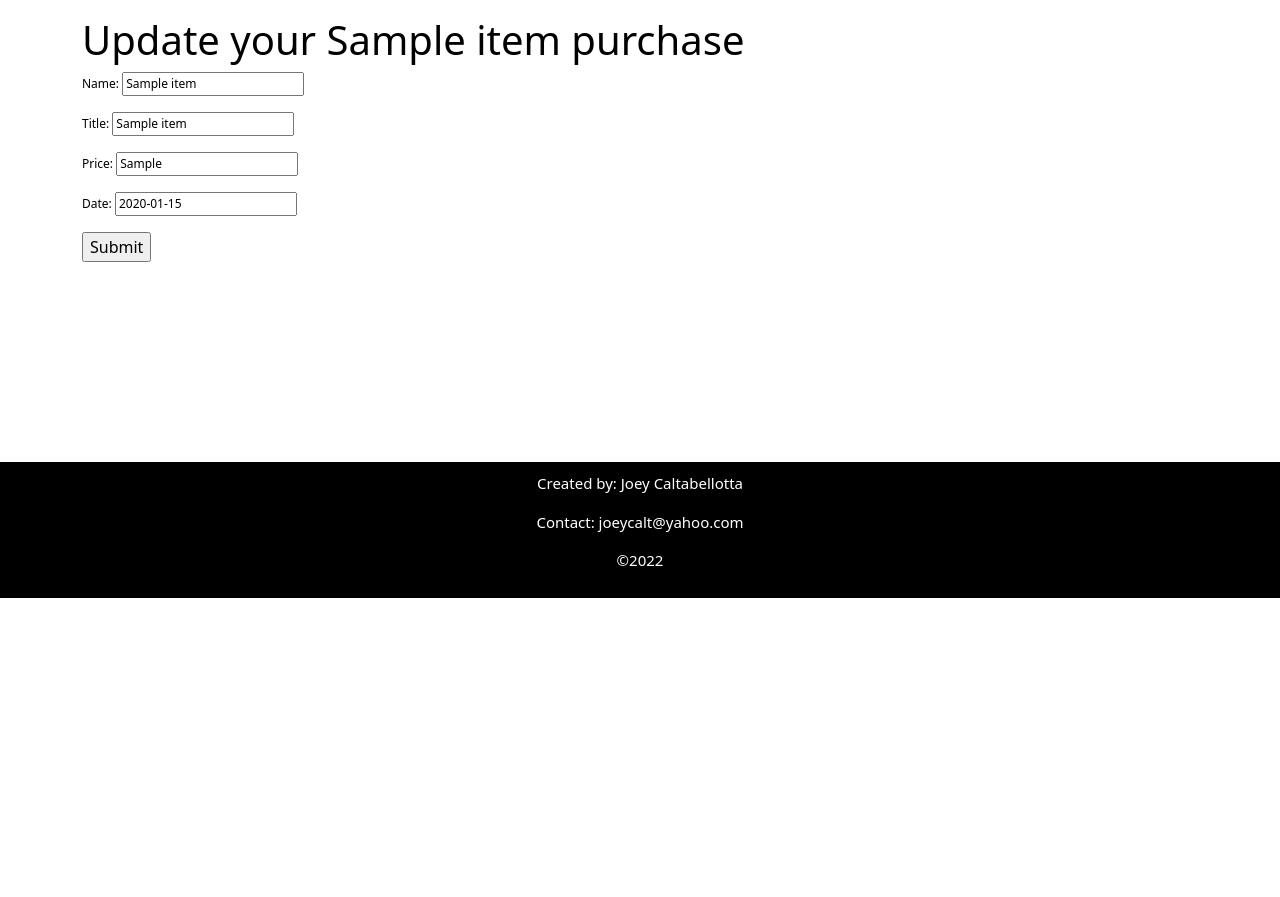
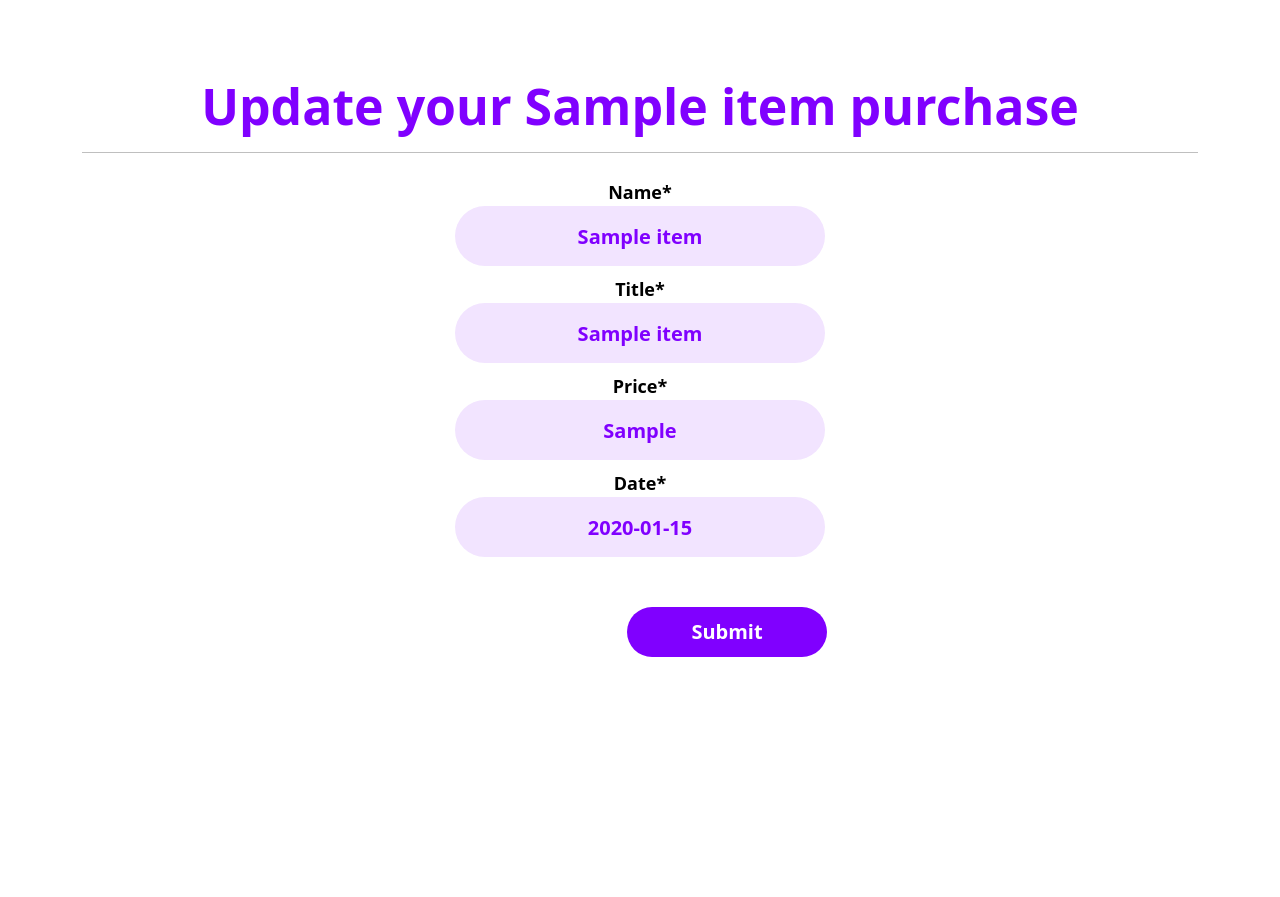
Before and after one commit to joeycalt/myBudget, a Django app: page /budget/1/item/1/update/ in a window 1280 px wide. Shown: the part 108-1005 px from the top of the page. Before the commit the page ends 706 px from the top, so only its background shows below. Run offline with Django 4.2, Linux system fonts and the light colour scheme; a user stored in the database is signed in; tables that the repository leaves empty hold one stand-in row (values such as "Sample post"); some libraries are stand-ins or nearby versions.

Commit message:
styled all pages for when user is logged in, will do styling for when there is no user

```diff
--- a/main_app/static/styles/main.css
+++ b/main_app/static/styles/main.css
@@ -86,7 +86,6 @@ a.navbar-link {
 .position-sticky.navbar-expand-lg {
     display: inline;
     position: -webkit-sticky;
-    position: sticky;
     top: 0;
     z-index: 1;
 }
@@ -150,6 +149,7 @@ input.search.rounded-pill {
 .detail-amount {
     font-size: 60px;
     color: #8000FF;
+    font-weight: 800;
 }
 
 .detail-spent {
@@ -475,6 +475,7 @@ li {
     background-color: #f2e4ff;
     color: #8000FF;
     font-weight: 700;
+    text-align: center;
 }
 
 #id_password2 {
@@ -485,6 +486,7 @@ li {
     background-color: #f2e4ff;
     color: #8000FF;
     font-weight: 700;
+    text-align: center;
 }
 
 #id_username {
@@ -495,6 +497,7 @@ li {
     background-color: #f2e4ff;
     color: #8000FF;
     font-weight: 700;
+    text-align: center;
 }
 
 #id_password {
@@ -505,6 +508,7 @@ li {
     background-color: #f2e4ff;
     color: #8000FF;
     font-weight: 700;
+    text-align: center;
 }
 
 button.signup-button.rounded-pill {
@@ -516,3 +520,145 @@ button.signup-button.rounded-pill {
     margin-top: 30px;
     font-size: 30px;
 }
+
+#id_amount {
+    border-radius: 40px;
+    height: 60px;
+    width: 370px;
+    border: none;
+    background-color: #f2e4ff;
+    color: #8000FF;
+    font-weight: 700;
+    text-align: center;
+}
+
+#id_month {
+    border-radius: 40px;
+    height: 60px;
+    width: 370px;
+    border: none;
+    background-color: #f2e4ff;
+    color: #8000FF;
+    font-weight: 700;
+    text-align: center;
+}
+
+.form.rounded-pill {
+    width: 200px!important;
+    background: #8000FF!important;
+    color: white;
+    border: none;
+    margin-left: 545px;
+}
+
+.form-inputs {
+    text-align: center;
+    margin-top: 70px;
+    font-weight: 800;
+    font-size: 18px;
+}
+
+.form-title {
+    text-align: center;
+    padding-top: 70px;
+    font-size: 50px;
+    color: #8000FF;
+    font-weight: 600;
+}
+
+.button.is-danger {
+    border-radius: 80px;
+    width: 150px;
+    background: red!important;
+    color: white;
+    border: none;
+    font-size: 20px;
+}
+
+div.buttons {
+    text-align: center;
+    margin-top: 120px;
+    padding-bottom: 250px;
+}
+
+.title.pt-5 {
+    color: black;
+    font-weight: 600;
+    font-size: 28px;
+    text-align: center;
+    margin-top: 100px;
+}
+
+#id_name {
+    border-radius: 40px;
+    height: 60px;
+    width: 370px;
+    border: none;
+    background-color: #f2e4ff;
+    color: #8000FF;
+    font-weight: 700;
+    text-align: center;
+    font-size: 20px;
+}
+
+#id_title {
+    border-radius: 40px;
+    height: 60px;
+    width: 370px;
+    border: none;
+    background-color: #f2e4ff;
+    color: #8000FF;
+    font-weight: 700;
+    text-align: center;
+    font-size: 20px;
+}
+
+#id_price {
+    border-radius: 40px;
+    height: 60px;
+    width: 370px;
+    border: none;
+    background-color: #f2e4ff;
+    color: #8000FF;
+    font-weight: 700;
+    text-align: center;
+    font-size: 20px;
+}
+
+#id_date {
+    border-radius: 40px;
+    height: 60px;
+    width: 370px;
+    border: none;
+    background-color: #f2e4ff;
+    color: #8000FF;
+    font-weight: 700;
+    text-align: center;
+    font-size: 20px;
+}
+
+.update-form {
+    text-align: center;
+    padding-top: 10px;
+}
+
+.pt-3 {
+    text-align: center;
+    margin-top: 60px;
+    font-size: 50px;
+    color: #8000FF;
+    font-weight: 600;
+}
+
+.edit.rounded-pill {
+    width: 200px!important;
+    background: #8000FF!important;
+    color: white;
+    border: none;
+    margin-left: 545px;
+}
+
+.update-form {
+    font-size: 18px;
+    font-weight: 800;
+}
--- a/main_app/templates/budget_delete.html
+++ b/main_app/templates/budget_delete.html
@@ -1,4 +1,5 @@
 {% extends 'base.html' %}
+{% load crispy_forms_tags %}
 {% block title%} Delete {{purchased.name}}?{% endblock %}
 {% block content %}
 <h1 class="title pt-5">Are you sure you want to delete your budget of ${{budget.amount}} for the month of {{budget.month}}?</h1>
--- a/main_app/templates/item_update.html
+++ b/main_app/templates/item_update.html
@@ -1,10 +1,24 @@
 {% extends 'base.html' %}
+{% load crispy_forms_tags %}
 {% block title %} Update {{purchased.name}} {% endblock %}
 {% block content %}
 
 <h1 class="pt-3">Update your {{item.name}} purchase</h1>
-
+<hr />
 <form action="" method="post">
-  {% csrf_token %} {{form.as_p}} <input type="submit" value="Submit"  />
+  {% csrf_token %}
+  <div class="update-form">
+    {{ form.name|as_crispy_field }}
+  </div>
+  <div class="update-form">
+    {{ form.title|as_crispy_field }}
+  </div>
+  <div class="update-form">
+    {{ form.price|as_crispy_field }}
+  </div>
+  <div class="update-form">
+    {{ form.date|as_crispy_field }}
+  </div>
+  <input class='edit rounded-pill' type="submit" value="Submit"  />
 </form>
 {% endblock %}
--- a/main_app/views.py
+++ b/main_app/views.py
@@ -89,6 +89,16 @@ class BudgetForm(CreateView):
     def get_success_url(self):
         print(self.kwargs)
         return reverse('budget_list')
+    def __init__(self, *args, **kwargs):
+        super().__init__(*args, **kwargs)
+        self.helper = FormHelper()
+        self.helper.layout = Layout(
+            Div(
+                Div('amount', css_class='form-inputs'),
+                Div('month', css_class='form-inputs'),
+                css_class='form-row'
+            ),
+        ),
 
 class BudgetCreate(View):
     def post(self, request, pk):
@@ -113,3 +123,15 @@ class BudgetDelete(DeleteView):
     model = Budget
     template_name = "budget_delete.html"
     success_url = "/budget/"
+    def __init__(self, *args, **kwargs):
+        super().__init__(*args, **kwargs)
+        self.helper = FormHelper()
+        self.helper.layout = Layout(
+            Div(
+                Div('name', css_class='update-form'),
+                Div('title', css_class='update-form'),
+                Div('price', css_class='update-form'),
+                Div('date', css_class='update-form'),
+                css_class='form-row'
+            ),
+        ),
```
Also changed, not shown: main_app/templates/budget_form.html (+10 -4 lines).
